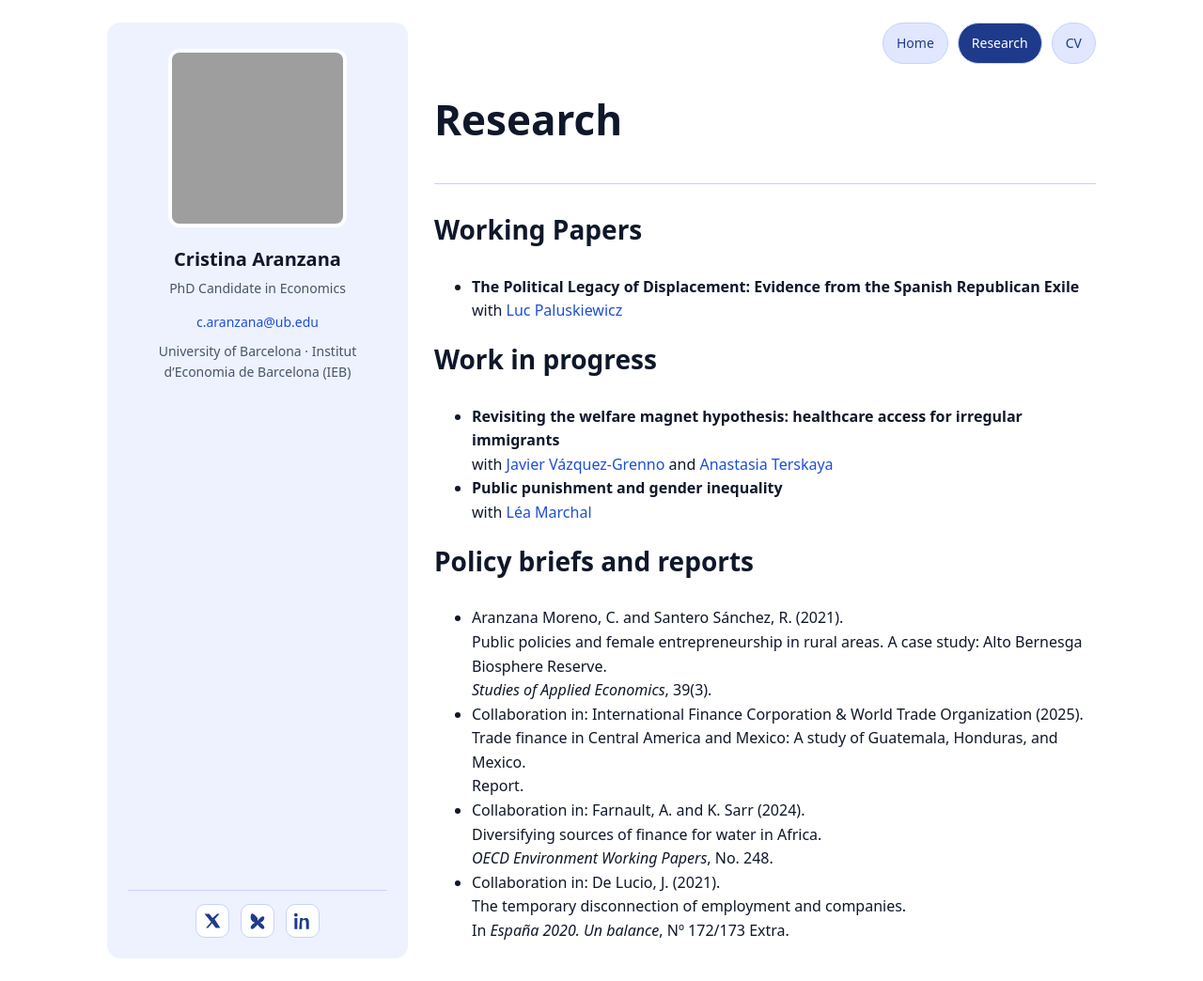
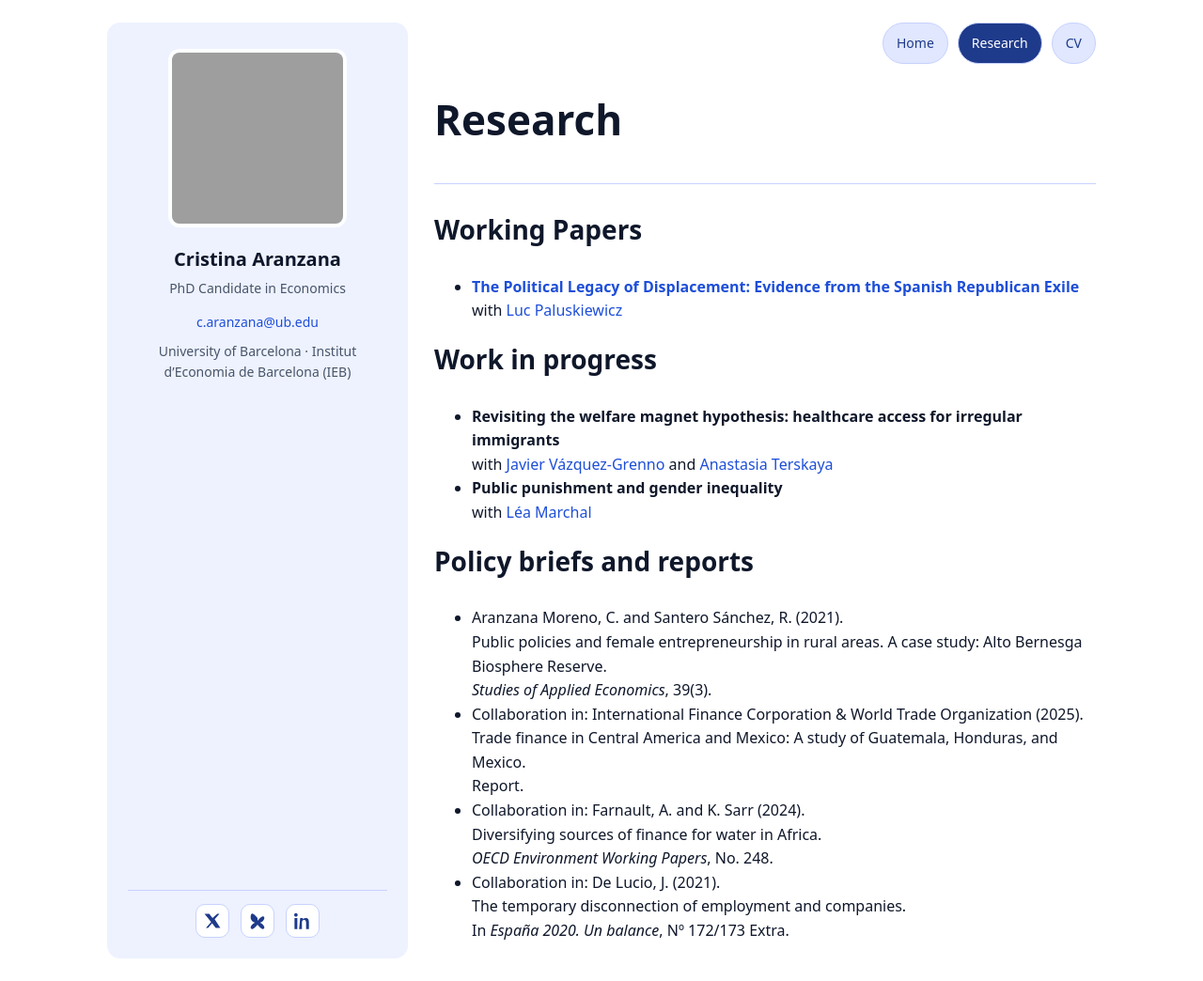
Before and after one commit to cristinaaranzana/cristinaaranzana.github.io, a Jekyll site: the page built from research.md, in a window 1280 px wide and 1044 px high. Shown: the whole window at 94% size. Built offline with Jekyll 4.4.1, drawn with Linux system fonts in a browser that asks for light colours; grey boxes are pictures that could not be loaded.

Commit message:
Add hyperlink to research paper in research.md

```diff
--- a/research.md
+++ b/research.md
@@ -9,7 +9,9 @@ subtitle: ""
 <ul>
   <li>
     <strong>
-      The Political Legacy of Displacement: Evidence from the Spanish Republican Exile
+      <a href="https://ieb.ub.edu/wp-content/uploads/2026/04/Doc2026-08_ok.pdf" target="_blank">
+        The Political Legacy of Displacement: Evidence from the Spanish Republican Exile
+      </a>
     </strong><br/>
     with <a href="https://lucpaluskiewicz.github.io/" target="_blank">Luc Paluskiewicz</a>
   </li>
```
